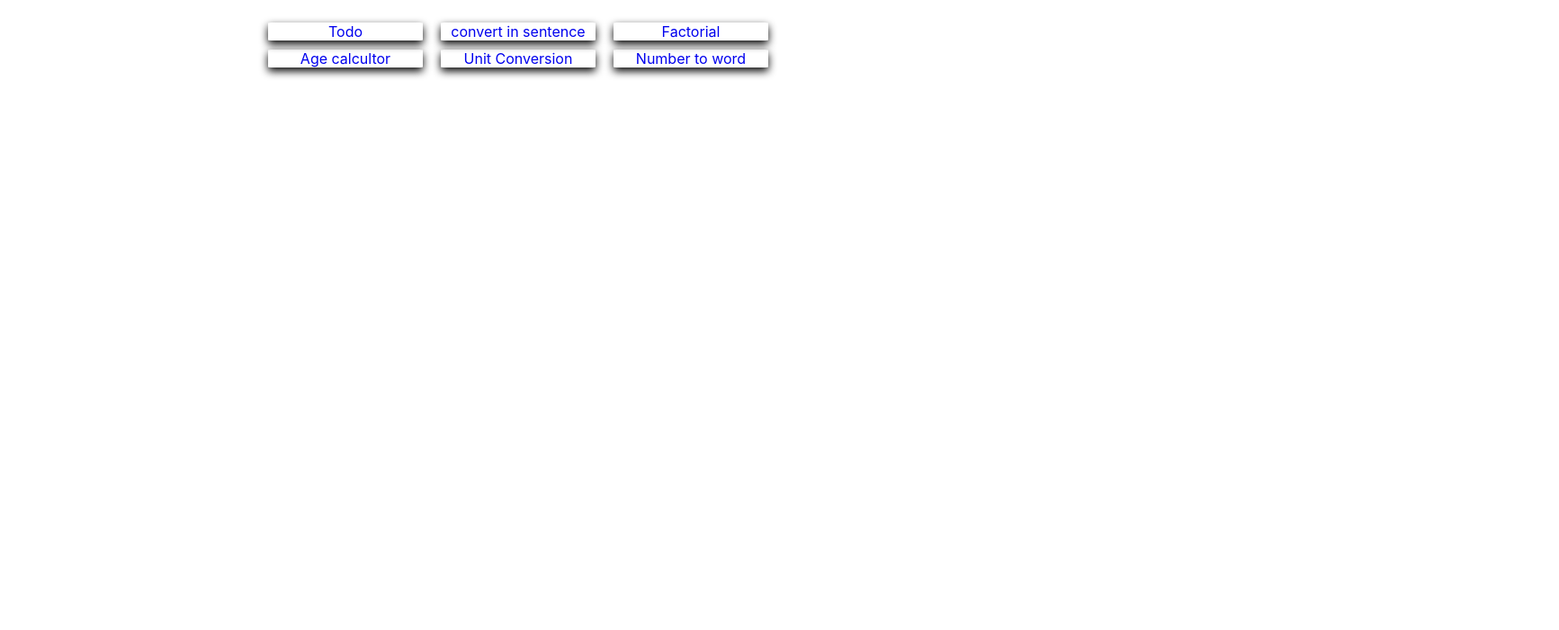
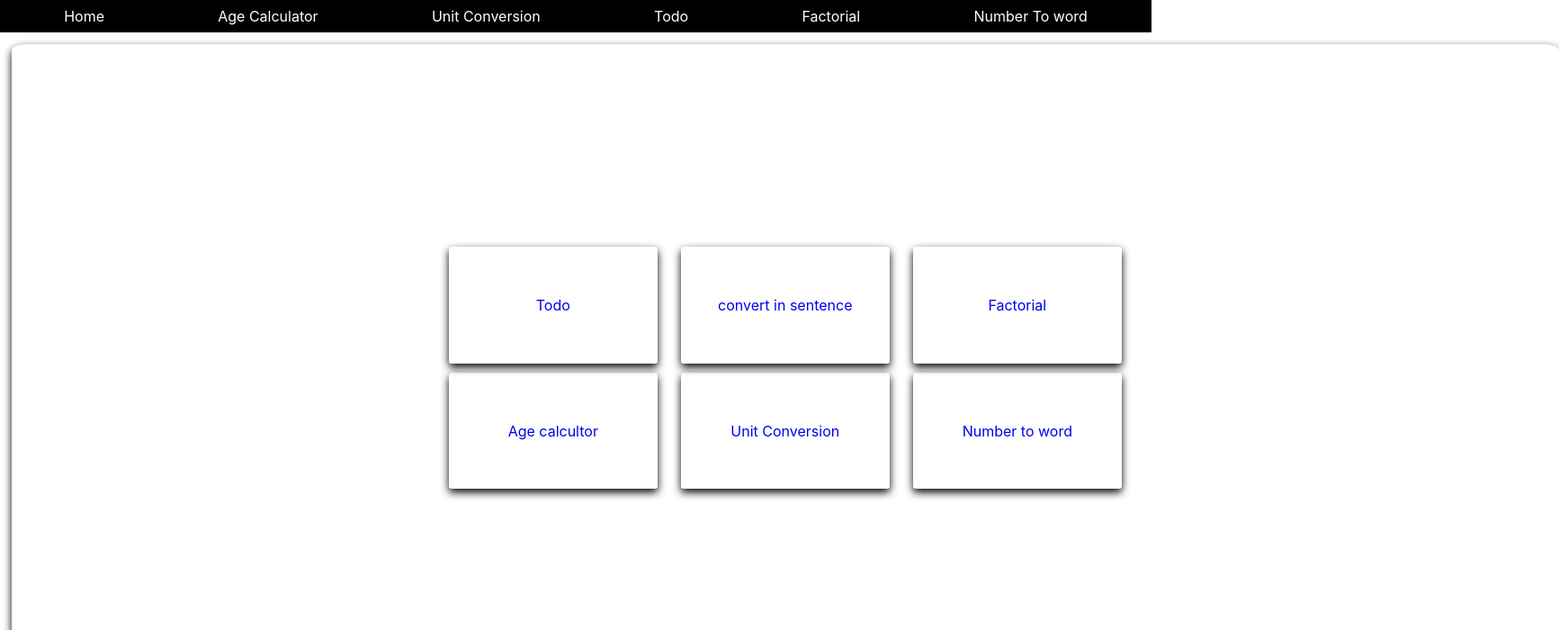
Before and after one commit to rohityadav15/utilitiese, a React (Create React App) app: page / in a window 1280 px wide. Shown: the top 700 px of the page at 90% size, 1733 px wide, since content can reach past the window. Built offline with nearby package versions, Linux system fonts and the light colour scheme.

Commit message:
navigation

```diff
--- a/src/App.js
+++ b/src/App.js
@@ -3,16 +3,39 @@ import { Link, Route, BrowserRouter as Router, Routes } from "react-router-dom";
 import Home from "./pages/Home";
 import Todo from "./pages/Todo";
 import Factorial from "./pages/Factorial";
+import AgeCalculator from "./pages/AgeCalculator";
+import UnitConversion from "./pages/UnitConversion";
+import NumberToWord from "./pages/NumberToWord";
 
 function App() {
   return (
     <Router>
         <Box>
-        <nav>
+          <nav
+            style={{
+              display: "flex",
+              flexDirection: "row",
+              justifyContent: "space-around",
+              // width: "90%",
+              alignItems: "center",
+              // justifyContent:"center",
+              backgroundColor: "black",
+              padding: 8,
+            }}
+          >
             <Link to="/" style={{ color: "white", textDecoration: "none" }}>
               Home
             </Link>
-          <Link to="/toDo" style={{ color: "white", textDecoration: "none" }}>
+            <Link to="/ageCalculator" style={{ color: "white", textDecoration: "none" }}>
+              Age Calculator
+            </Link>
+            <Link to="/unitConversion" style={{ color: "white", textDecoration: "none" }}>
+              Unit Conversion
+            </Link>
+            <Link
+              to="/toDo"
+              style={{ color: "white", textDecoration: "none" }}
+            >
               Todo
             </Link>
             <Link
@@ -21,13 +44,33 @@ function App() {
             >
               Factorial
             </Link>
+            <Link
+              to="/numberToWord"
+              style={{ color: "white", textDecoration: "none" }}
+            >
+              Number To word
+            </Link>
           </nav>
         </Box>
-      <Box>
+        <Box
+          style={{
+            display: "flex",
+            alignItems:"center",
+            justifyContent:"center",
+            width: "215vh",
+            height:"90vh",
+            margin:"1%",
+            borderRadius:"1%",
+            boxShadow: "0px 4px 10px rgba(2, 2, 2, 2)",
+          }}
+        >
           <Routes>
             <Route path="/" element={<Home />} />
+            <Route path="/factorial" element={<Factorial />} />
             <Route path="/toDo" element={<Todo />} />
-          <Route path="/factorial" element={<Factorial />} />
+            <Route path="/ageCalculator" element={<AgeCalculator />} />
+            <Route path="/unitConversion" element={<UnitConversion />} />
+            <Route path="/numberToWord" element={<NumberToWord />} />
           </Routes>
         </Box>
       </Router>
```
Lines whose indentation alone changed are shown as unchanged.
